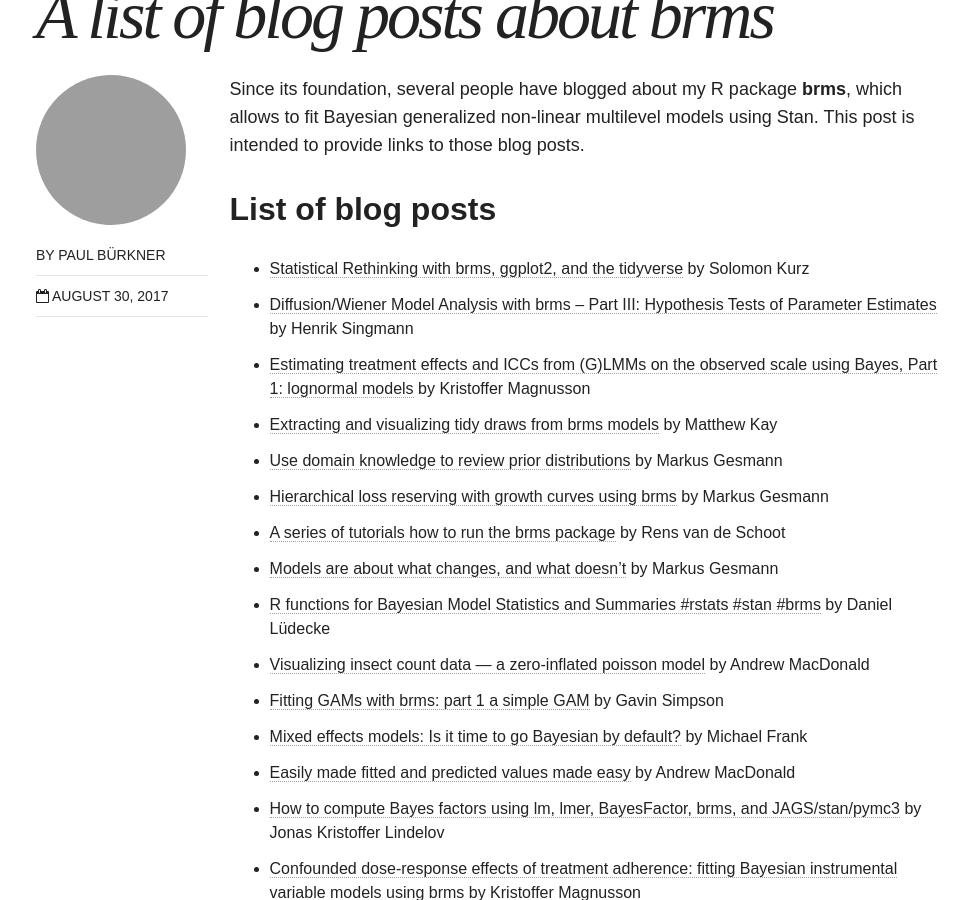
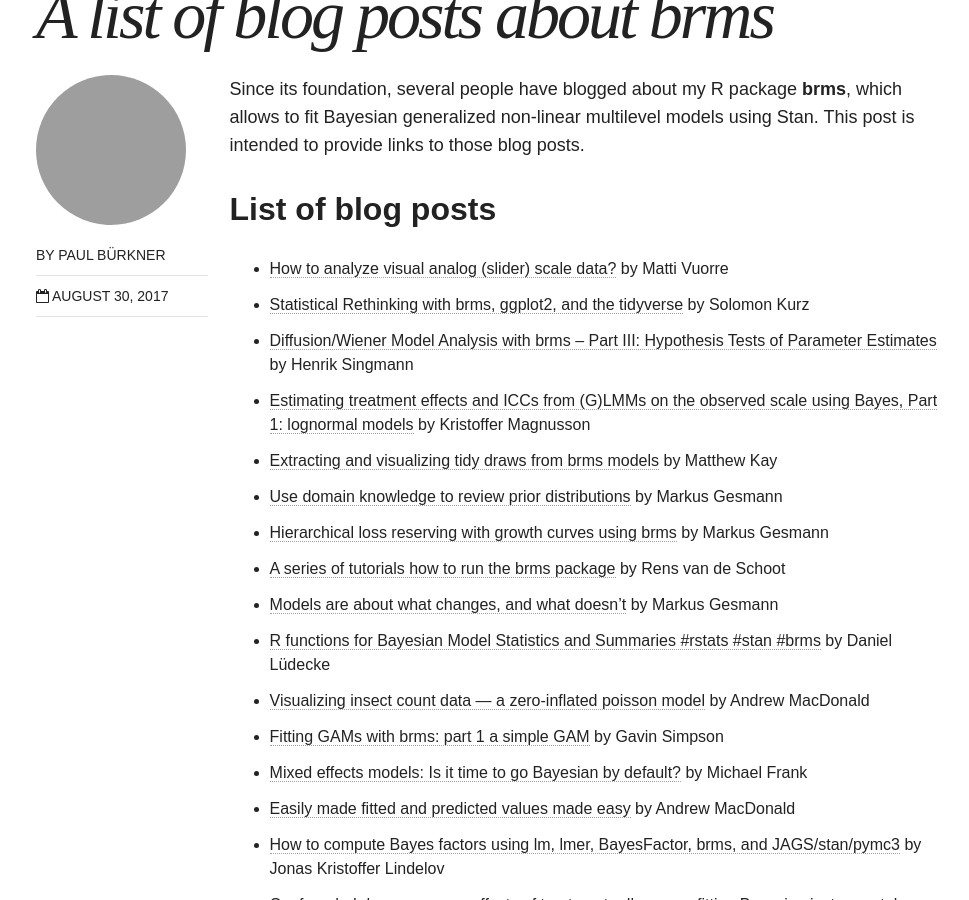
Before and after one commit to paul-buerkner/paul-buerkner.github.io, a Jekyll site: the page built from _posts/blog/2017-08-30-brms-blogposts.md, in a window 1280 px wide and 900 px high, scrolled down 497 px. Shown: the whole window, without its empty margins (150-1119 px from the left). Built offline with Jekyll 4.4.1, drawn with Linux system fonts in a browser that asks for light colours; nearby versions of some CDN libraries.

Commit message:
add new blog post

```diff
--- a/_posts/blog/2017-08-30-brms-blogposts.md
+++ b/_posts/blog/2017-08-30-brms-blogposts.md
@@ -13,6 +13,7 @@
 
 ## List of blog posts
 
+- [How to analyze visual analog (slider) scale data?](https://vuorre.netlify.com/post/2019/02/18/analyze-analog-scale-ratings-with-zero-one-inflated-beta-models/) by Matti Vuorre
 - [Statistical Rethinking with brms, ggplot2, and the tidyverse](https://bookdown.org/connect/#/apps/1850/access) by Solomon Kurz
 - [Diffusion/Wiener Model Analysis with brms – Part III: Hypothesis Tests of Parameter Estimates](http://singmann.org/wiener-model-analysis-with-brms-part-iii/) by Henrik Singmann
 - [Estimating treatment effects and ICCs from (G)LMMs on the observed scale using Bayes, Part 1: lognormal models](http://rpsychologist.com/GLMM-part1-lognormal) by Kristoffer Magnusson
```
